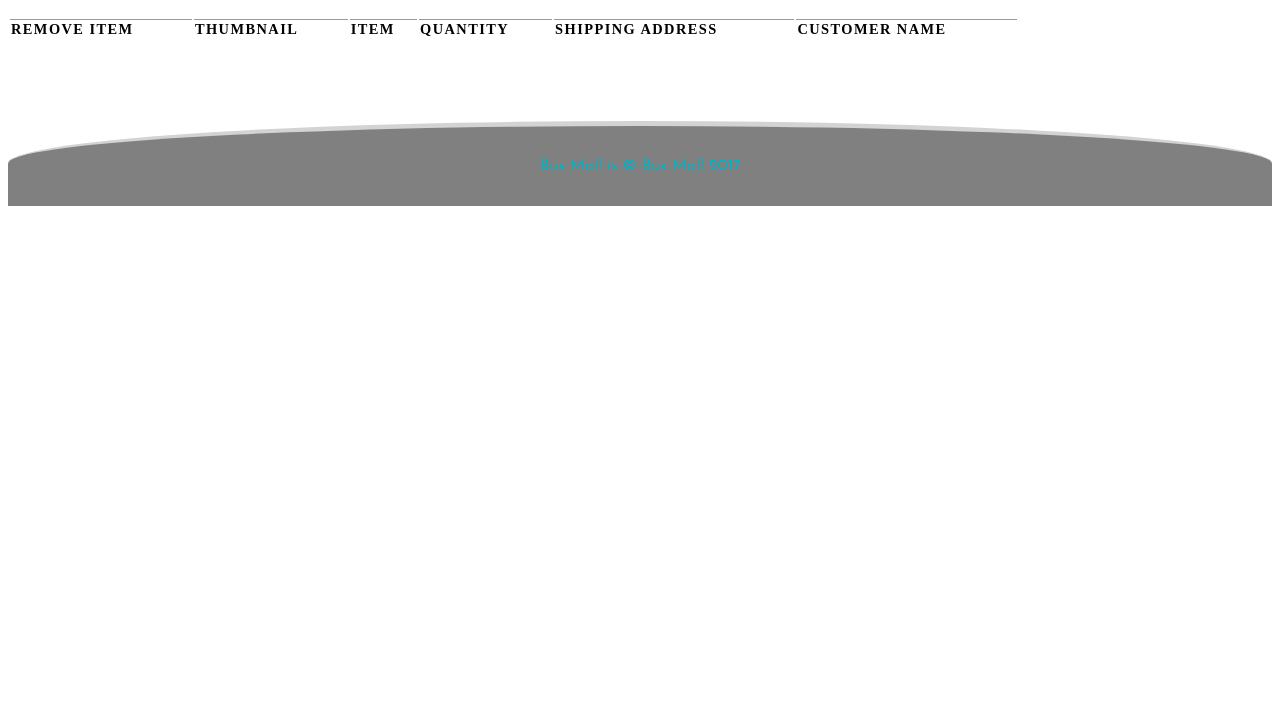
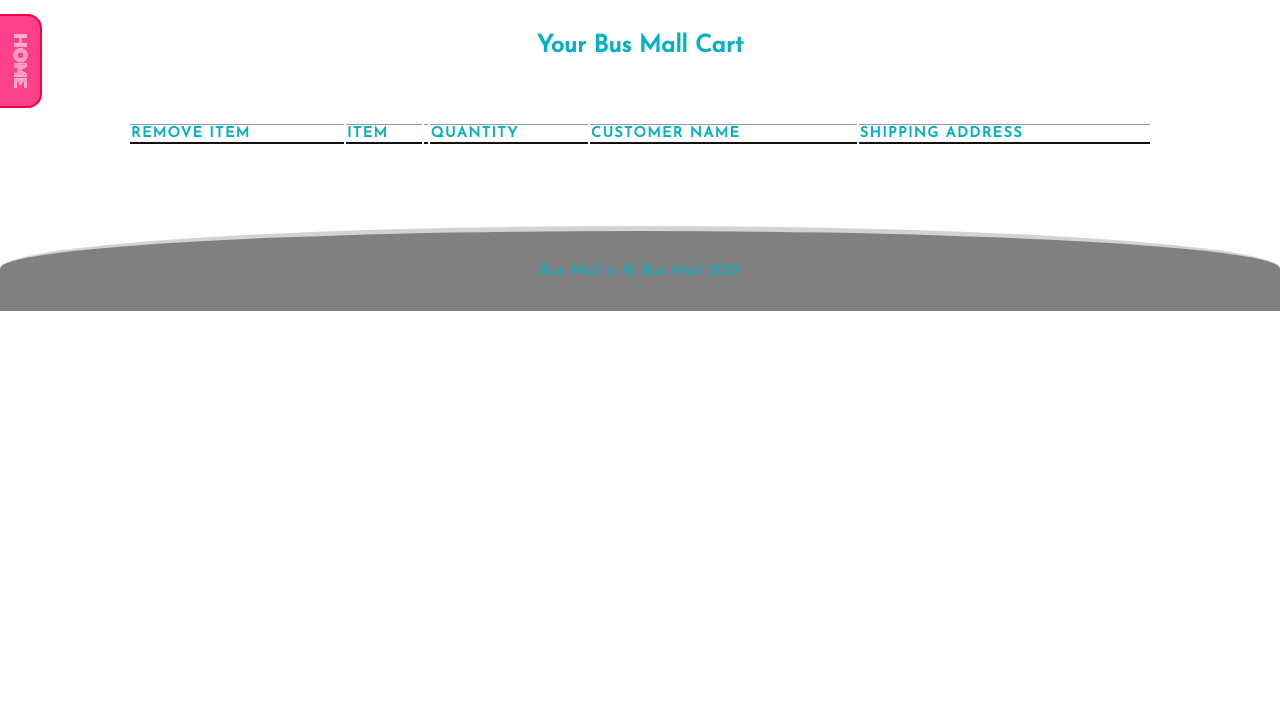
Before and after one commit to MaxMcF/order-form, a plain HTML site: page cart.html in a window 1280 px wide. Shown: the part 94-800 px from the top of the page. Drawn offline with Linux system fonts and the light colour scheme; a web font is replaced by a local one.

Commit message:
centered table and title and added home bar on side

```diff
--- a/cart.html
+++ b/cart.html
@@ -9,19 +9,16 @@
     <script src="https://use.fontawesome.com/043440fbe3.js"></script>
   </head>
   <body>
+  <a href="#"><div class="home">HOME</div></a>
 
-
-<body>
-  <a href="#"><div class="home">HOME</div></a>
-  <a href="cart.html"><div class="about">CART</div></a>
   <header>
     <i class="fa fa-bus fa-3x" aria-hidden="true"></i>
     <h1>Bus-Mall</h1>
   </header>
   <div class="vertBreak"></div>
-
-
+  <div class="title">
   <h2>Your Bus Mall Cart</h2>
+  </div>
 
   <table id="firstItem">
     <tr>
@@ -30,19 +27,19 @@
         <!-- <i class="fa fa-times-circle-o" aria-hidden="true"></i> -->
       </th>
       <th>
-        Thumbnail
+        Item
       </th>
       <th>
-        Item
+
       </th>
       <th>
         Quantity
       </th>
       <th>
-        Shipping Address
+        Customer Name
       </th>
       <th>
-        Customer Name
+        Shipping Address
       </th>
     </tr>
   </table>
--- a/css/cart-style.css
+++ b/css/cart-style.css
@@ -1,16 +1,22 @@
 table {
-  width: 80%;
+  width: 100%;
+  margin: 5% 0 5% 0;
 }
 
 td, td {
   padding: 7px 10px 10px 10px;
 }
 
+#title {
+  width: 80%;
+  text-align: center;
+}
+
 th {
   text-transform: uppercase;
   letter-spacing: 0.1em;
   font-size: 90%;
-  border-bottom: 2px solid #1111111;
+  border-bottom: 2px solid #111111;
   border-top: 1px solid #999;
   text-align: left;
 }
@@ -22,3 +28,51 @@ tr.even {
 tr:hover {
   background-color: #c3e6e5;
 }
+
+h2 {
+  margin: 10% 10% 5% 10%;
+  width: 80%;
+  text-align: center;
+}
+
+#firstItem {
+  width: 80%;
+  margin: 5% 10% 5% 10%;
+}
+
+img {
+  height: 80px;
+  border-radius: 10px;
+}
+
+body {
+  font-family: 'Josefin Sans', sans-serif;
+  color: #03b1c4;
+  /*padding-left: 2em;
+  padding-right: 2em;*/
+  /*width: 100%*/
+  margin: 0
+}
+
+#bag {
+  height: 10px;
+  width: 10px;
+  padding: 10px 10px 10px 10px;
+}
+
+section.flat button {
+  color: #fff;
+  background-color: #6496c8;
+  text-shadow: -1px 1px #417cb8;
+  border: none;
+}
+
+button.hover {
+  background-color: #346392;
+  text-shadow: -1px 1px #27496d;
+}
+
+button.active {
+  background-color: #27496d;
+  text-shadow: -1px 1px #193047;
+}
--- a/css/master.css
+++ b/css/master.css
@@ -32,3 +32,38 @@ footer {
   margin-top: 5em;
   border-top: 5px solid lightgray;
 }
+
+
+.home {
+  width: 90px;
+  height: 60px;
+  background: #fd408b;
+  border-left: 2px solid #fb0041;
+  border-top: 2px solid #fb0041;
+  border-right: 2px solid #fb0041;
+  border-top-right-radius: 0.9em;
+  border-top-left-radius: 0.9em;
+  color: white;
+  position: fixed;
+  top: 120px;
+  transform: rotate(90deg);
+  left: -85px;
+  text-align: center;
+  padding-top: 0.5em;
+  font-family: 'Monoton', cursive;
+  animation: homemove 0.5s forwards;
+  animation-delay: 2s;
+  text-decoration: none;
+}
+
+@keyframes homemove {
+  from {left: -85px;}
+  to {left: -40px;}
+  animation-play-state: paused;
+}
+
+.home:hover {
+  color: yellow;
+  cursor: default;
+  animation: homemove 0.1s forwards;
+}
```
Also changed, not shown: index.html (+1 -1 lines), css/index-style.css (renamed from css/style.css).
